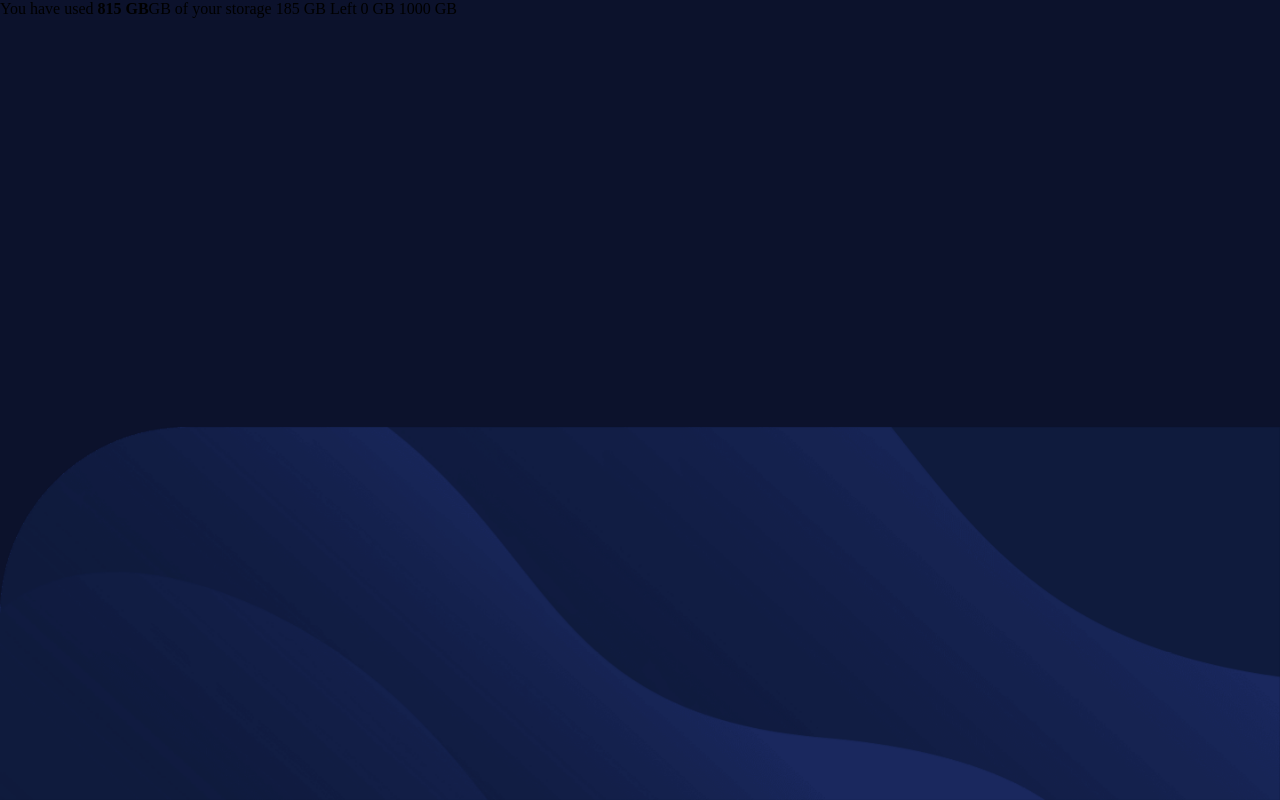
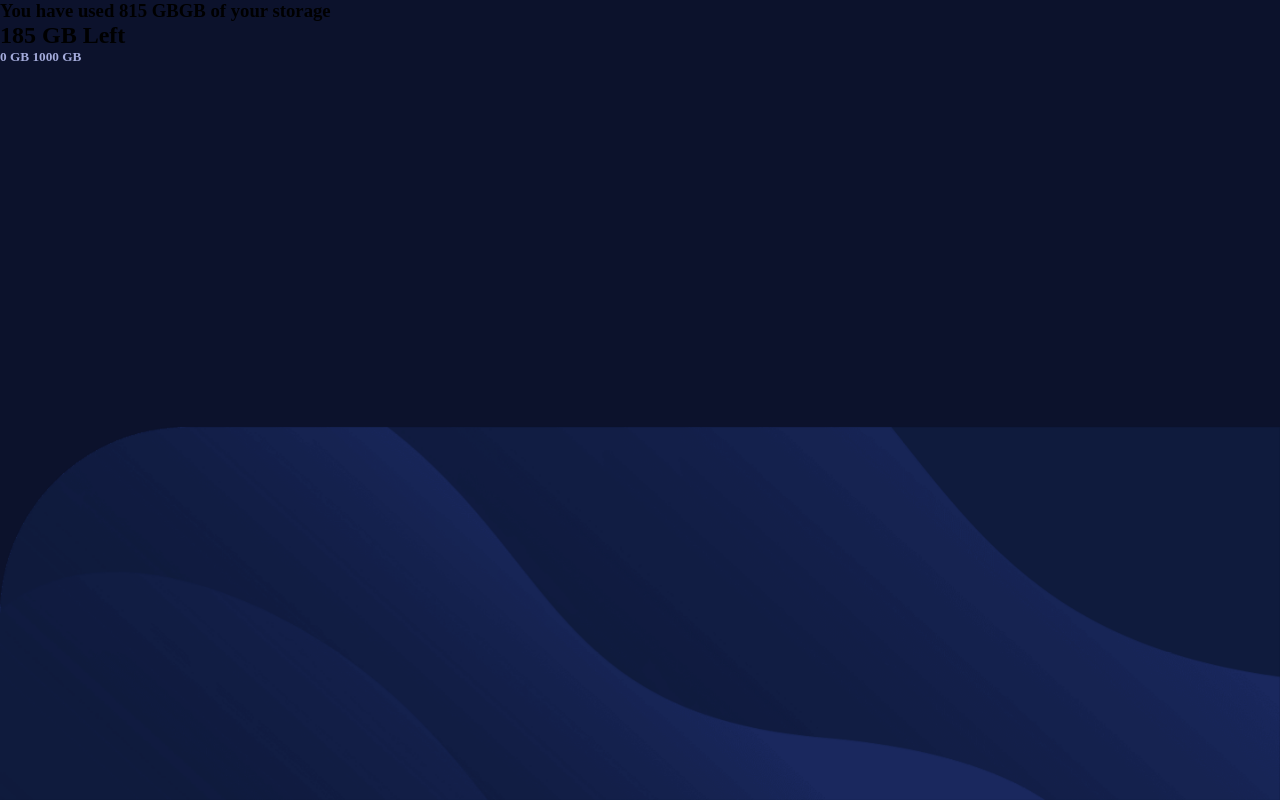
Before and after one commit to LeoMedeirosss/Project-DataStorage, a plain HTML site: page index.html in a window 1280 px wide. Drawn offline with Linux system fonts and the light colour scheme.

Commit message:
projetct2.1

```diff
--- a/index.html
+++ b/index.html
@@ -12,12 +12,12 @@
   <div class="conteiner">
     <img class="desktop" src="images/bg-desktop.png" alt="bg-desktop">
     <div class="armazenamento">
-    You have used <strong>815 GB</strong>GB of your storage
 
-    185 GB Left
+    <h3>You have used <strong>815 GB</strong>GB of your storage</h3>
 
-    0 GB
-    1000 GB
+    <h2>185 GB Left</h2>
+
+    <h5>0 GB 1000 GB</h5>
 
     </div>
   </div>
--- a/styles.css
+++ b/styles.css
@@ -14,3 +14,7 @@ body{
     position: fixed;
     bottom: 0;
 }
+
+h5{
+    color: #a4abdb;
+}
```
